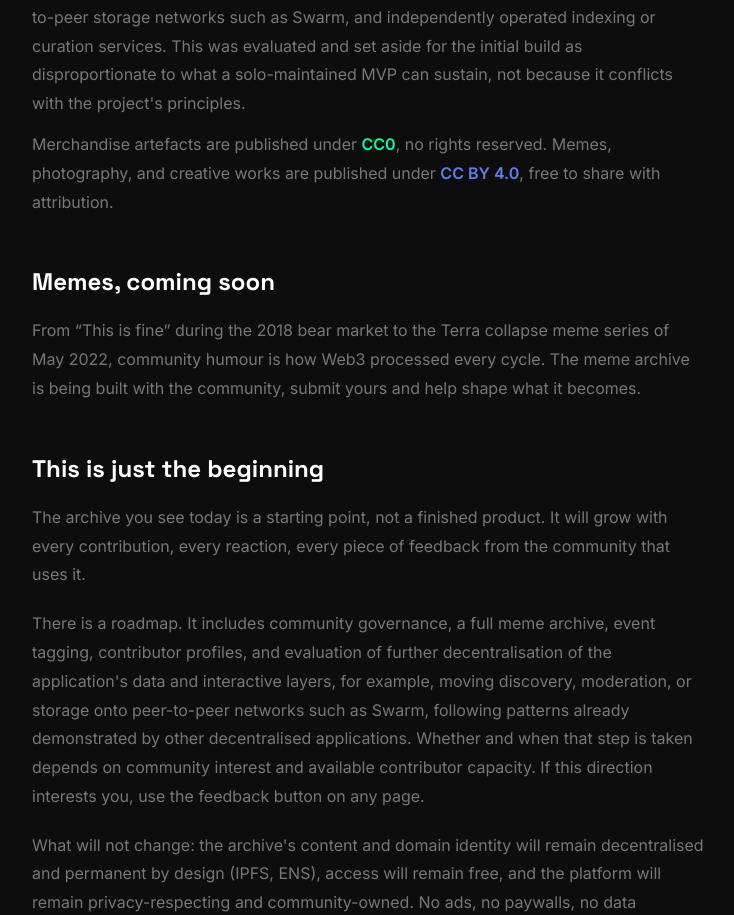
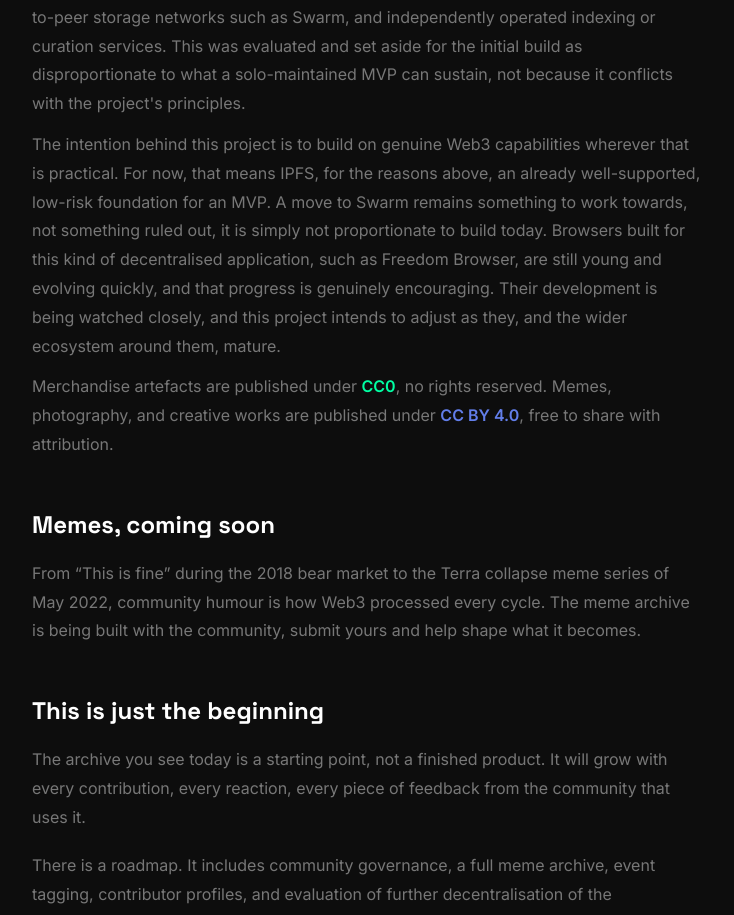
Before and after one commit to MerchandMemes/merch-and-memes, a Next.js app: page /about in a window 1280 px wide. Shown: the part 2262-3177 px from the top of the page, without its empty margins (272-1006 px from the left). Built offline with nearby package versions, Linux system fonts and the light colour scheme.

Commit message:
Add note on Swarm consideration and Freedom Browser to About page

```diff
--- a/app/about/page.tsx
+++ b/app/about/page.tsx
@@ -118,8 +118,12 @@ export default function AboutPage() {
           </p>
         </div>
 
+                <p style={{ color: '#777', lineHeight: 1.8, marginBottom: '12px' }}>
+          This reflects the current build stage, not a ceiling. Decentralising a domain name and static content is well-supported and low-risk to build on today. Decentralising the interactive parts of an application, the database, moderation, search, and real-time features, requires a substantially different architecture: on-chain announcements, peer-to-peer storage networks such as Swarm, and independently operated indexing or curation services. This was evaluated and set aside for the initial build as disproportionate to what a solo-maintained MVP can sustain, not because it conflicts with the project&apos;s principles.
+        </p>
+
         <p style={{ color: '#777', lineHeight: 1.8, marginBottom: '12px' }}>
-          This reflects the current build stage, not a ceiling. Decentralising a domain name and static content is well-supported and low-risk to build on today. Decentralising the interactive parts of an application, the database, moderation, search, and real-time features, requires a substantially different architecture: on-chain announcements, peer-to-peer storage networks such as Swarm, and independently operated indexing or curation services. This was evaluated and set aside for the initial build as disproportionate to what a solo-maintained MVP can sustain, not because it conflicts with the project&apos;s principles.
+          The intention behind this project is to build on genuine Web3 capabilities wherever that is practical. For now, that means IPFS, for the reasons above, an already well-supported, low-risk foundation for an MVP. A move to Swarm remains something to work towards, not something ruled out, it is simply not proportionate to build today. Browsers built for this kind of decentralised application, such as Freedom Browser, are still young and evolving quickly, and that progress is genuinely encouraging. Their development is being watched closely, and this project intends to adjust as they, and the wider ecosystem around them, mature.
         </p>
 
         <p style={{ color: '#777', lineHeight: 1.8, marginBottom: '48px' }}>
```
